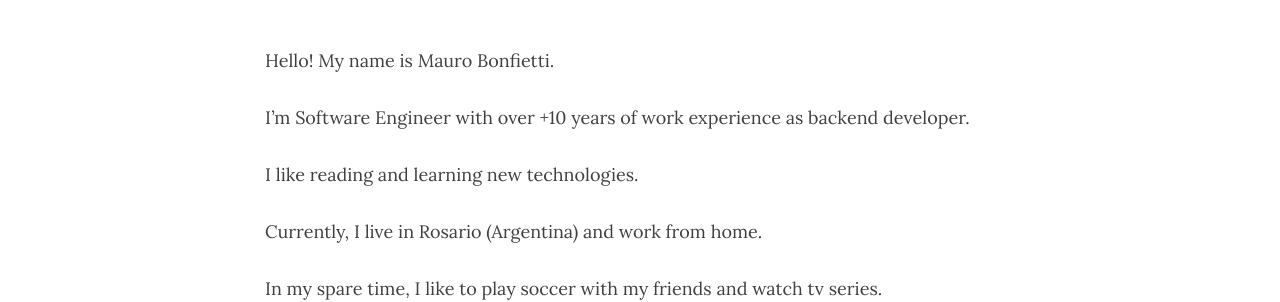
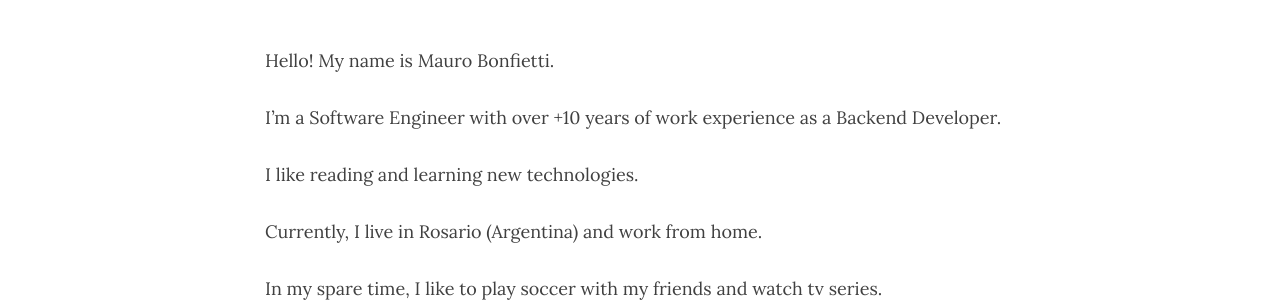
Before and after one commit to maurobonfietti/mauro.github.io, a Jekyll site: the page built from _posts/2019-05-17-first-post.md, in a window 1280 px wide and 1110 px high. Shown: the part 224-526 px from the top of the window. Built offline with Jekyll 4.4.1, drawn with Linux system fonts in a browser that asks for light colours; nearby versions of some CDN libraries.

```diff
--- a/_posts/2019-05-17-first-post.md
+++ b/_posts/2019-05-17-first-post.md
@@ -5,7 +5,7 @@ title: First post, about me :-)
 
 Hello! My name is Mauro Bonfietti.
 
-I'm Software Engineer with over +10 years of work experience as backend developer.
+I'm a Software Engineer with over +10 years of work experience as a Backend Developer.
 
 I like reading and learning new technologies.
 
```
